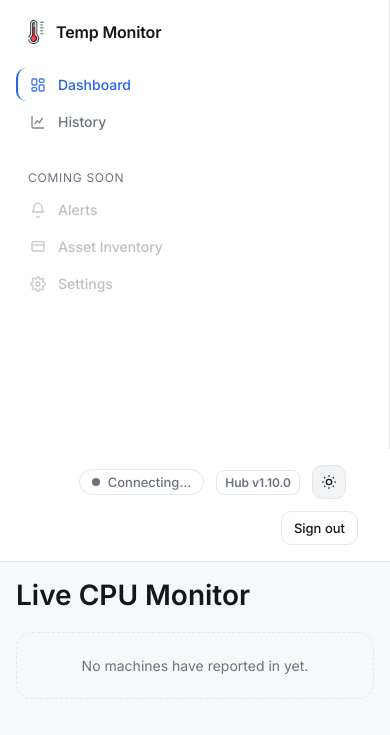
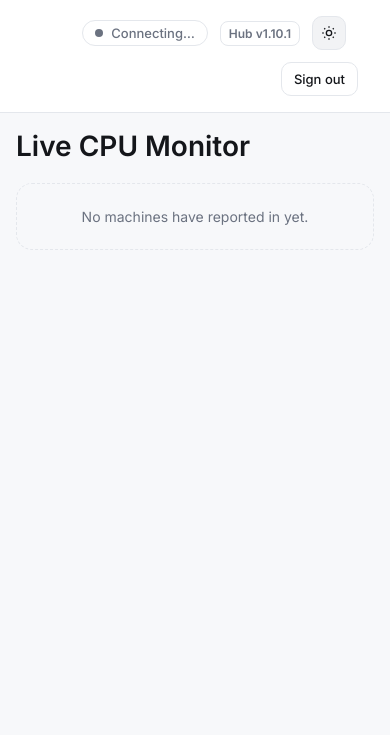
Before and after one commit to aw08-2004/Temp_Monitor, a Flask app: page / in a window 390 px wide. Shown: the top 735 px of the page. Run offline with Flask 3, Linux system fonts and the light colour scheme; the visitor is signed in with stand-in values (Sample User, id 1); data that the repository does not hold is empty; parts of the project's set-up code (start-up, migrations or seed data) failed here and were passed over; some libraries are stand-ins or nearby versions.

Commit message:
Pin the sidebar while scrolling; fix two CSS cascade bugs
Sidebar now stays put instead of scrolling away with the content.

  position: sticky, not fixed -- the .app-shell grid column already reserves the
  width, so sticky keeps the layout honest where fixed would take it out of flow and
  need a matching offset on the main column. align-self:start is load-bearing: a grid
  item defaults to stretch, sizing it to the whole row and leaving sticky nothing to
  move within. height:100vh + overflow-y:auto so a long nav on a short screen scrolls
  itself rather than being cut off.

Two cascade bugs, both from the same root cause: a BEM modifier is ONE class, so
`--active` is (0,1,0) and loses to a `:hover` rule at (0,2,0).

  .sidebar__link -- hovering the page you were already on dropped it from --accent to
  --text. Same bug the new .tabs__tab had; scoping hover to :not(--active) fixes both
  without a specificity arms race.

  .sidebar's mobile hide never worked. base.css's @media (max-width:900px) set
  `display:none`, but components.css loads afterwards and its `.sidebar {display:flex}`
  wins on source order -- media queries add no specificity. At 800px the sidebar
  rendered full-width above the content, eating ~380px before anything useful. Moved
  the rule to live with the rest of the sidebar's styles, where it actually applies.
  This mattered more than it looks: making the sidebar sticky at 100vh while the hide
  was broken would have made narrow screens worse, not better.

Note there is now no navigation at all below 900px -- that is the original intent
restored, not a new decision, but a hamburger or horizontal nav would be worth adding
if the console is ever used on a phone.

Verified in a real browser at 1400px and 800px: sidebar brand holds y=20 across a
600px scroll (was 20 -> -580), computed position is sticky, the active link stays
rgb(37,99,235) == --accent while hovered, inactive links still light up, and at 800px
the sidebar computes display:none with no horizontal overflow. Terminal and old-agent
suites still pass.

Co-Authored-By: Claude Opus 4.8 <noreply@anthropic.com>

```diff
--- a/app.py
+++ b/app.py
@@ -30,7 +30,7 @@ load_dotenv()
 # ================================
 # Bump on every push to main and restart the hub service -- shown in the
 # dashboard header so a stale/un-restarted deployment is obvious at a glance.
-HUB_VERSION = "1.10.0"
+HUB_VERSION = "1.10.1"
 CHECK_INTERVAL = 5
 OVERHEAT_THRESHOLD = 85
 # Below this CPU load %, a high temp reading is flagged "investigate" rather than
--- a/static/css/base.css
+++ b/static/css/base.css
@@ -66,10 +66,10 @@ button, select, input {
     .app-shell {
         grid-template-columns: 1fr;
     }
-    .sidebar {
-        display: none;
-    }
     .app-shell__content {
         padding: var(--space-4);
     }
+    /* Hiding .sidebar lives with the rest of its styles in components.css -- putting it
+       here silently did nothing, since that file loads later and media queries add no
+       specificity. */
 }
--- a/static/css/components.css
+++ b/static/css/components.css
@@ -6,6 +6,29 @@
     flex-direction: column;
     padding: var(--space-5) var(--space-4);
     gap: var(--space-6);
+
+    /* Stay put while the page scrolls.
+       sticky, not fixed: the .app-shell grid column already reserves the width, so
+       sticky keeps the layout honest, whereas fixed would take the sidebar out of flow
+       and need a matching offset on the main column.
+       align-self:start is required, not cosmetic -- a grid item defaults to stretch,
+       which sizes it to the whole row and leaves sticky nothing to move within.
+       height+overflow so a long nav on a short screen scrolls itself rather than
+       being cut off. */
+    position: sticky;
+    top: 0;
+    align-self: start;
+    height: 100vh;
+    overflow-y: auto;
+}
+
+/* Below the layout breakpoint the grid collapses to one column (see base.css
+   .app-shell) and the sidebar is hidden. This lives HERE rather than in base.css's
+   media query because components.css loads afterwards: media queries add no
+   specificity, so the `.sidebar { display: flex }` above would win on source order and
+   the sidebar would never actually hide. */
+@media (max-width: 900px) {
+    .sidebar { display: none; }
 }
 
 .sidebar__brand {
@@ -53,7 +76,10 @@
     border-left: 2px solid transparent;
 }
 
-.sidebar__link:hover {
+/* :not(--active) for the same reason as .tabs__tab: a BEM modifier is ONE class, so
+   `.sidebar__link--active` is (0,1,0) and loses to a bare `.sidebar__link:hover`
+   (0,2,0) -- hovering the page you're already on dropped it from --accent to --text. */
+.sidebar__link:not(.sidebar__link--active):hover {
     color: var(--text);
     background: var(--card);
 }
```
